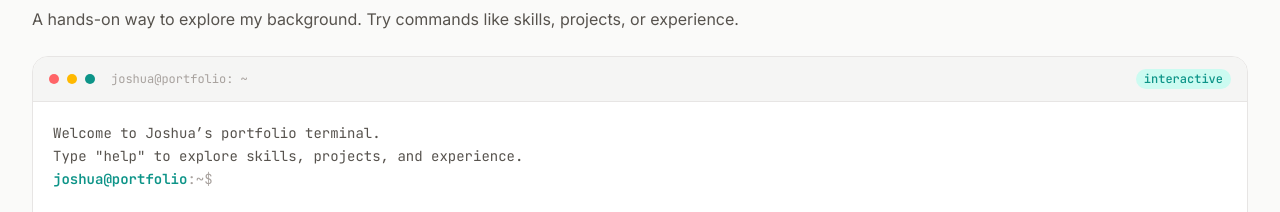
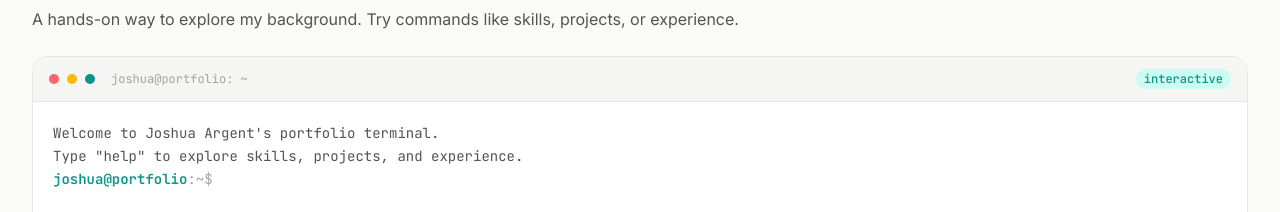
Before and after one commit to joshuaargent/TS_Portfolio, a Next.js app: page / in a window 1280 px wide. Shown: the part 1202-1414 px from the top of the page. Built offline with nearby package versions, Linux system fonts and the light colour scheme; no server answers.

Commit message:
Fix quotes in output messages for consistency in FakeTerminal component

```diff
--- a/src/components/home/FakeTerminal.tsx
+++ b/src/components/home/FakeTerminal.tsx
@@ -96,7 +96,7 @@ function runCommand(
     case 'help':
       return {
         lines: outputLines([
-          'Explore Joshua’s portfolio:',
+          "Explore Joshua's portfolio:",
           '  whoami       who is behind this portfolio',
           '  about        developer summary',
           '  skills       languages, frameworks, and tools',
@@ -174,7 +174,7 @@ function runCommand(
 
 export default function FakeTerminal({ resume }: { resume: ResumeData }) {
   const [lines, setLines] = useState<TerminalLine[]>([
-    { type: 'output', text: 'Welcome to Joshua’s portfolio terminal.' },
+    { type: 'output', text: "Welcome to Joshua Argent's portfolio terminal." },
     { type: 'output', text: 'Type "help" to explore skills, projects, and experience.' },
   ]);
   const [input, setInput] = useState('');
```
